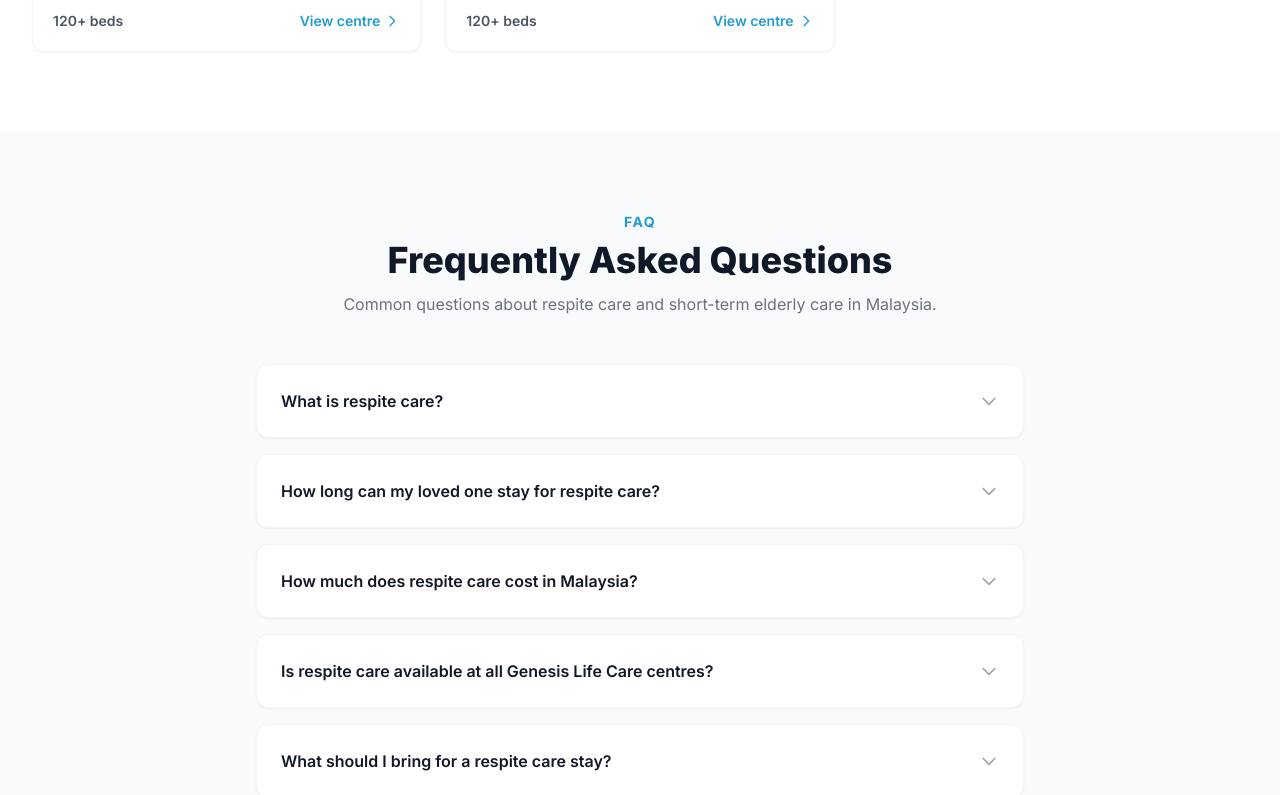
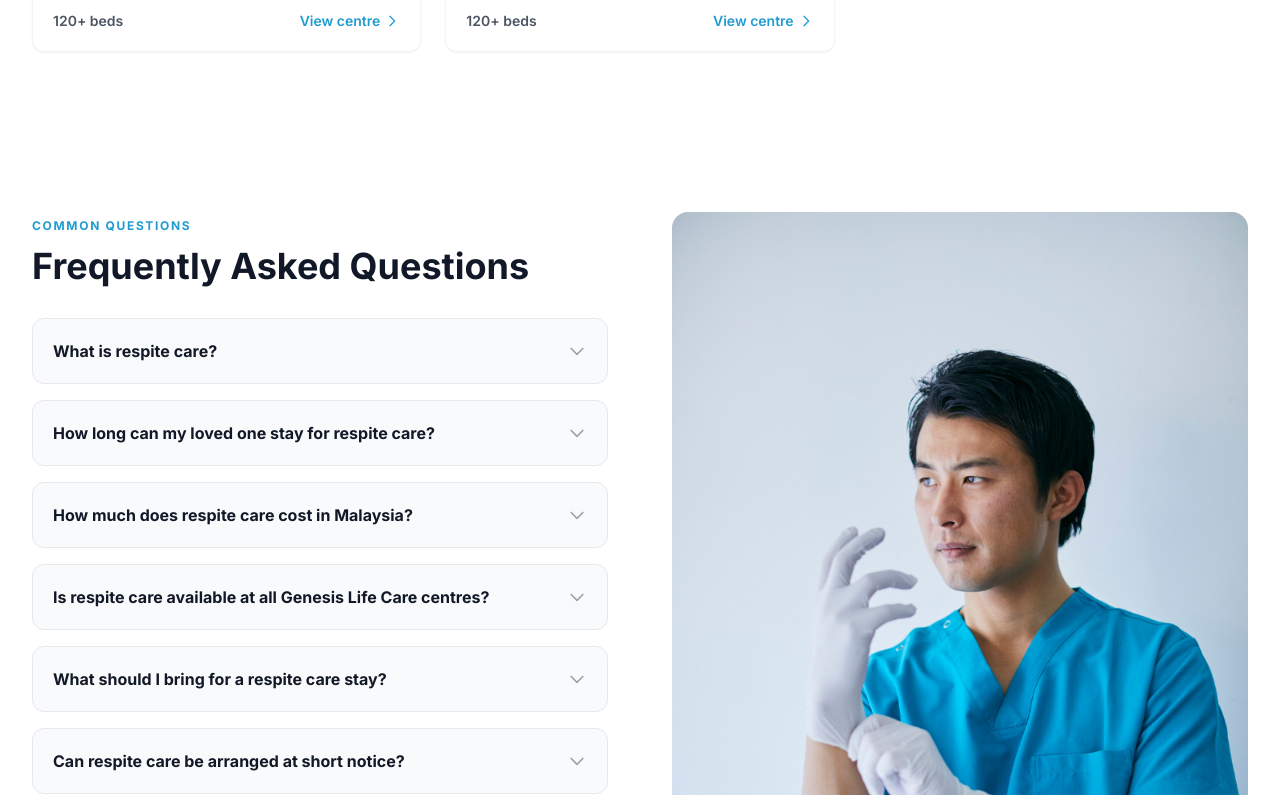
Before and after one commit to lyndontf/lcs-cms-website, a Next.js app: page /respite-care-in-malaysia in a window 1280 px wide. Shown: the part 3005-3800 px from the top of the page. Built offline with nearby package versions, Linux system fonts and the light colour scheme; no server answers; the database is empty.

Commit message:
style: replace inline FAQ with homepage FaqSection component on respite care page

```diff
--- a/src/app/respite-care-in-malaysia/page.tsx
+++ b/src/app/respite-care-in-malaysia/page.tsx
@@ -1,6 +1,7 @@
 import { Fragment } from 'react';
 import { Metadata } from 'next';
 import Link from 'next/link';
+import FaqSection from '@/components/sections/FaqSection';
 
 export const metadata: Metadata = {
   title: 'Respite Care in Malaysia - Short-Term Elderly Care | Genesis Life Care',
@@ -391,35 +392,7 @@ export default function RespiteCareMalaysia() {
       </section>
 
       {/* ── FAQ ────────────────────────────────────────────────────────── */}
-      <section className="py-16 sm:py-20 bg-gray-50">
-        <div className="max-w-7xl mx-auto px-4 sm:px-6 lg:px-8">
-          <div className="text-center mb-12">
-            <p className="text-primary text-sm font-bold uppercase tracking-widest mb-2">FAQ</p>
-            <h2 className="text-3xl sm:text-4xl font-extrabold text-gray-900">
-              Frequently Asked Questions
-            </h2>
-            <p className="text-gray-500 mt-3 max-w-2xl mx-auto">
-              Common questions about respite care and short-term elderly care in Malaysia.
-            </p>
-          </div>
-
-          <div className="max-w-3xl mx-auto space-y-4">
-            {faqs.map((faq, i) => (
-              <details key={i} className="bg-white rounded-xl border border-gray-100 shadow-sm group">
-                <summary className="flex items-center justify-between p-6 cursor-pointer list-none">
-                  <h3 className="text-base font-semibold text-gray-900 pr-4">{faq.q}</h3>
-                  <svg className="w-5 h-5 text-gray-400 flex-shrink-0 group-open:rotate-180 transition-transform" fill="none" stroke="currentColor" viewBox="0 0 24 24">
-                    <path strokeLinecap="round" strokeLinejoin="round" strokeWidth={2} d="M19 9l-7 7-7-7" />
-                  </svg>
-                </summary>
-                <div className="px-6 pb-6 text-sm text-gray-600 leading-relaxed">
-                  {faq.a}
-                </div>
-              </details>
-            ))}
-          </div>
-        </div>
-      </section>
+      <FaqSection faqs={faqs} />
 
       {/* ── BOTTOM CTA ────────────────────────────────────────────────── */}
       <section className="hero-dark relative bg-gradient-to-r from-primary via-primary-800 to-secondary overflow-hidden">
```
